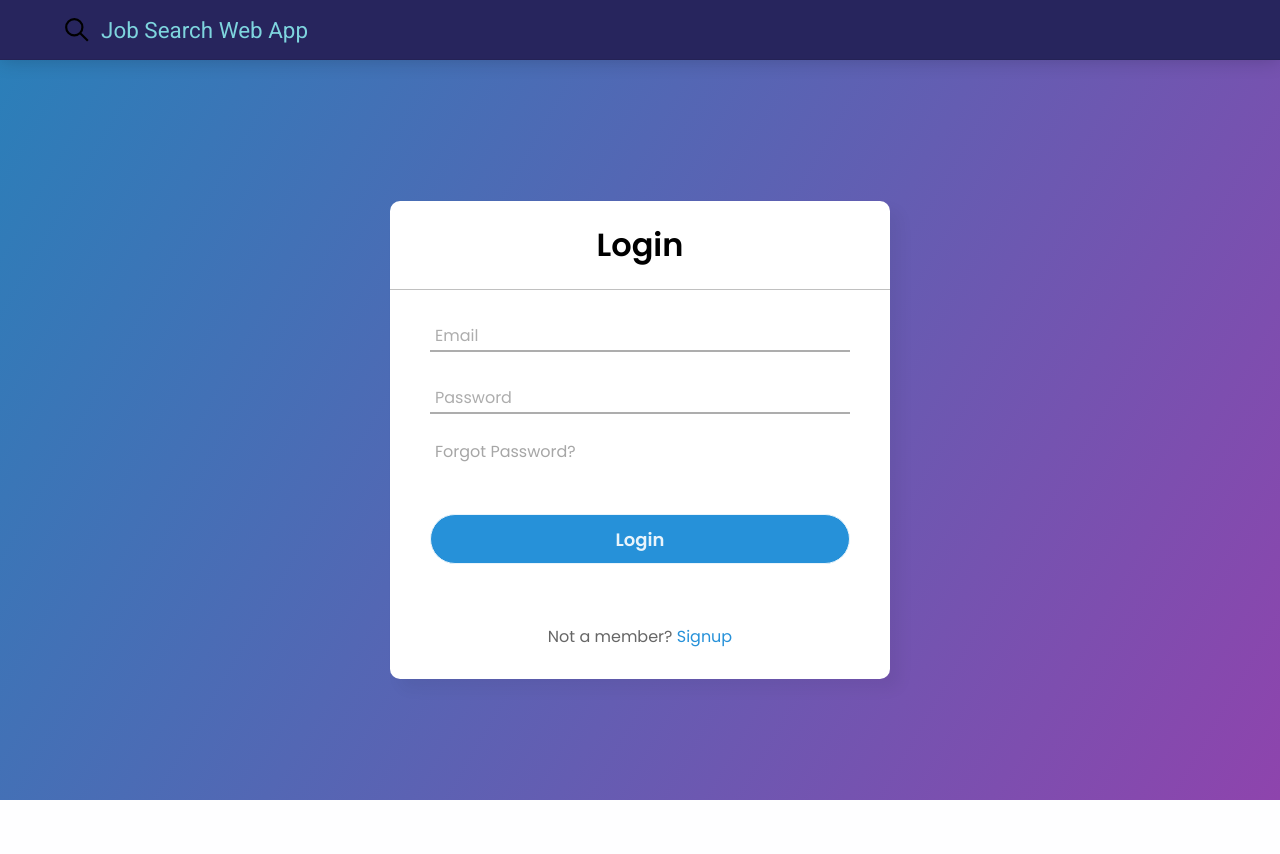
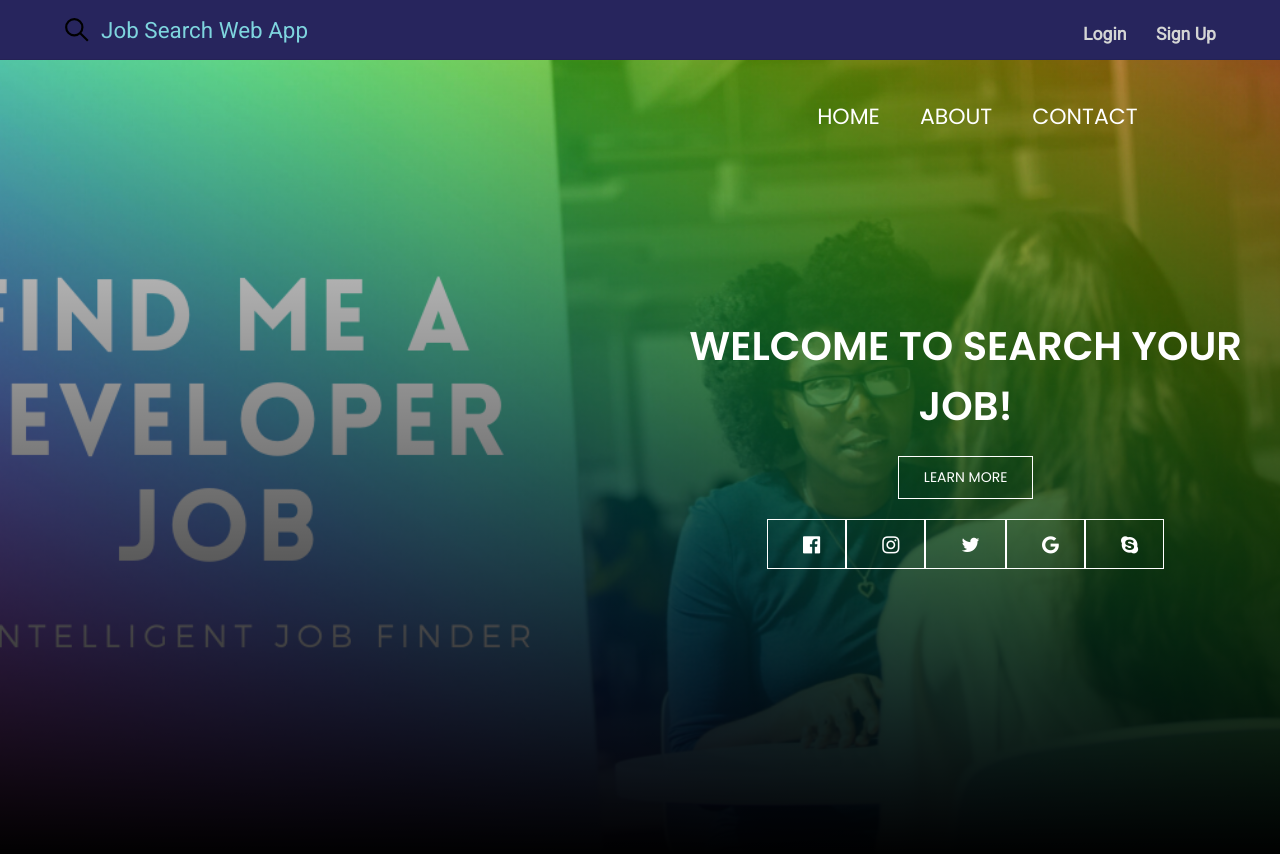
Before and after one commit to diabaatwit/Career-Match-PRO-Web-Application, a React (Create React App) app in the folder client/: page / in a window 1280 px wide. Shown: the top 854 px of the page. Before the commit the page ends 800 px from the top, so only its background shows below. Built offline with nearby package versions, Linux system fonts and the light colour scheme; the HTML template or start-up script is replaced by a standard one.

Commit message:
Amanda: add main page to our website

```diff
--- a/client/src/App.js
+++ b/client/src/App.js
@@ -1,5 +1,6 @@
 import React from "react"
 import Header from "./components/header";
+import MainPage from "./pages/mainPage";
 import Login from "./pages/loginPage";
 import SignUp from "./pages/signUpPage";
 import Home from "./pages/home";
@@ -15,7 +16,8 @@ function App() {
 
       <Header />
       <Routes>
-        <Route path="/" element={<Login />} />
+        <Route path="/" element={<MainPage />} />
+        <Route path="/login" element={<Login />} />
         <Route path="/signup" element={<SignUp />} />
         <Route path="/home" element={<Home />} />
         <Route path="/savedJobs" element={<SavedJobsPage />} />
--- a/client/src/components/header.js
+++ b/client/src/components/header.js
@@ -5,7 +5,7 @@ import { GrSearch } from 'react-icons/gr'
 class Header extends Component {
     render() {
         let location = window.location.pathname.split('/')
-        return location[1] == 'signup' || location[1] == '' ? (
+        return location[1] == 'signup' || location[1] == 'login' ? (
             <header>
                 <div class="inner">
                     <div class="logo">
@@ -18,6 +18,27 @@ class Header extends Component {
                             </a>
                         </div>
                     </div>
+                </div>
+            </header>
+        ) : location[1] == '' ? (
+            <header>
+                <div class="inner">
+                    <div class="logo">
+                        <div>
+                            <a href="/">
+                                <h1 className='title'>
+                                    <GrSearch size={26} />&nbsp;
+                                    Job Search Web App
+                                </h1>
+                            </a>
+                        </div>
+                    </div>
+                </div>
+                <div class="inner">
+                    <nav>
+                        <li><span><a href="/login" class="savedjobs">Login</a></span></li>
+                        <li><span><a href="/signup" class="logout">Sign Up</a></span></li>
+                    </nav>
                 </div>
             </header>
         ) : (
--- /dev/null
+++ b/client/src/components/main.js
@@ -0,0 +1,44 @@
+import React, { Component } from 'react'
+import '../css/main.css'
+
+class Main extends Component {
+    render() {
+
+        return (
+            <html>
+                <head>
+                    <link rel='stylesheet' href='https://maxcdn.bootstrapcdn.com/font-awesome/4.7.0/css/font-awesome.min.css'/>
+                </head>
+                <section>
+                    <div class="Wrapper">
+
+                        <ul class="nav-area">
+                            <li><a href="file:///C:/Users/zhangf2/Desktop/firstPage/firstPage.html#">HOME</a></li>
+                            <li><a href="/about">ABOUT</a></li>
+                            <li><a href="mailto:zhangf2@wit.edu">CONTACT</a></li>
+                        </ul>
+
+
+
+                    </div>
+
+                    <div class="welcome-text">
+                        <h1>Welcome to search your job!</h1>
+                        <a href="#">Learn More</a>
+
+                        <div class="icons">
+                            <a href="https://www.facebook.com/"><ion-icon class="fa fa-facebook-official"></ion-icon></a>
+                            <a href="https://www.instagram.com/"><ion-icon class="fa fa-instagram"></ion-icon></a>
+                            <a href="https://twitter.com/"><ion-icon class="fa fa-twitter"></ion-icon></a>
+                            <a href="https://www.google.com/"><ion-icon class="fa fa-google"></ion-icon></a>
+                            <a href="https://www.skype.com/"><ion-icon class="fa fa-skype"></ion-icon></a>
+                        </div>
+                    </div>
+                </section>
+            </html>
+
+        )
+    }
+}
+
+export default Main;
--- /dev/null
+++ b/client/src/css/main.css
@@ -0,0 +1,89 @@
+*{
+    margin: 0;
+    padding: 0;
+    outline: none;
+    box-sizing: border-box;
+}
+
+.wrapper{
+    width: 1170px;
+    margin: auto;
+}
+
+section{
+    background: linear-gradient(rgba(0,0,0,0.05),rgba(0,0,0.05)), url("../images/jobBG.png") no-repeat center;
+    height: 100vh;
+    width: 100%;
+    background-size: cover;
+    background-position: center center;
+    position: relative;
+}
+
+.nav-area{
+    float: right;
+    list-style: none;
+    margin-top: 40px;
+}
+
+.nav-area li{
+    display: inline-block;
+}
+
+.nav-area li a{
+    color:#fff;
+    text-decoration: none;
+    padding: 5px 20px;
+    font-family: poppins;
+    font-size: 22px;
+    transition: 0.4s ease-in-out;
+}
+
+.nav-area li a:hover{
+    background: rgb(255, 255, 255);
+    color: #333;
+}
+
+.welcome-text{
+    position: absolute;
+    width:600px;
+    height: 300px;
+    margin: 20% 52%;
+    text-align: center;
+}
+
+.welcome-text h1{
+    text-align: center;
+    color: #fff;
+    text-transform: uppercase;
+    font-size: 40px;
+}
+
+.welcome-text a{
+    border: 1px solid #fff;
+    padding: 10px 25px;
+    text-transform: uppercase;
+    font-size: 14px;
+    margin-top: 20px;
+    display: inline-block;
+    color: #fff;
+}
+
+.welcome-text a:hover{
+    background: #fff;
+    color: #333;
+}
+
+.icons a{
+    text-decoration: none;
+    color: #fff;
+}
+.icons ion-icon{
+    color: #fff;
+    font-size: 20px;
+    padding-left: 10px;
+    padding-top: 5px;
+    transition: 0.3s ease;
+}
+.icons ion-icon:hover{
+    color: blueviolet;
+}
--- /dev/null
+++ b/client/src/pages/mainPage.jsx
@@ -0,0 +1,15 @@
+import React, {useState} from "react";
+import Main from "../components/main";
+
+
+function MainPage() {
+  return (
+    <div>
+
+      <Main />
+
+    </div>
+  );
+}
+
+export default MainPage;
```
Also changed, not shown: client/src/images/jobBG.png (added).
